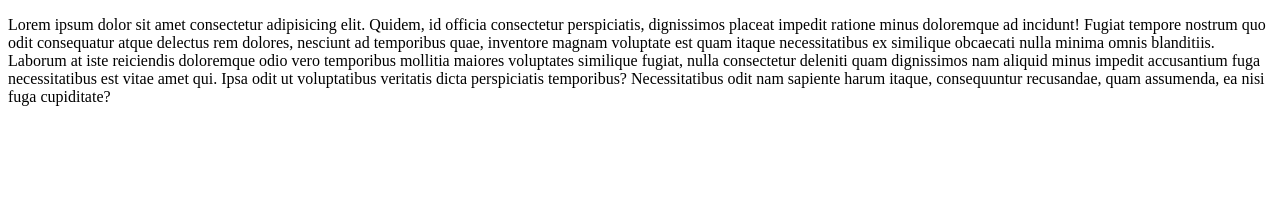
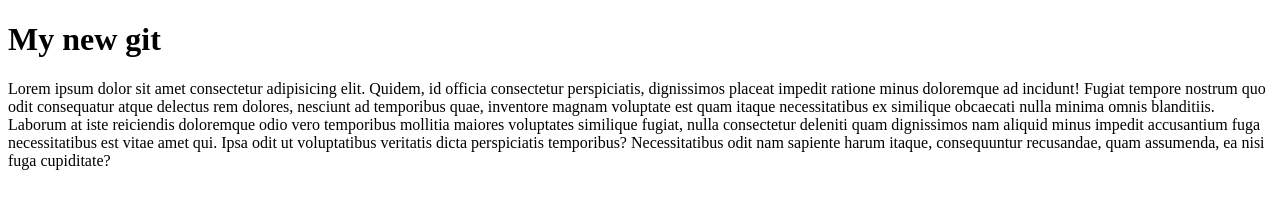
Before and after one commit to sumayabintay/my-second-project, a plain HTML site: page index.html in a window 1280 px wide. Drawn offline with Linux system fonts and the light colour scheme.

Commit message:
Upadate new file

```diff
--- a/index.html
+++ b/index.html
@@ -6,6 +6,7 @@
     <title>Document</title>
 </head>
 <body>
+    <h1>My new git</h1>
     <p>Lorem ipsum dolor sit amet consectetur adipisicing elit. Quidem, id officia consectetur perspiciatis, dignissimos placeat impedit ratione minus doloremque ad incidunt! Fugiat tempore nostrum quo odit consequatur atque delectus rem dolores, nesciunt ad temporibus quae, inventore magnam voluptate est quam itaque necessitatibus ex similique obcaecati nulla minima omnis blanditiis. Laborum at iste reiciendis doloremque odio vero temporibus mollitia maiores voluptates similique fugiat, nulla consectetur deleniti quam dignissimos nam aliquid minus impedit accusantium fuga necessitatibus est vitae amet qui. Ipsa odit ut voluptatibus veritatis dicta perspiciatis temporibus? Necessitatibus odit nam sapiente harum itaque, consequuntur recusandae, quam assumenda, ea nisi fuga cupiditate?</p>
 </body>
 </html>
```
